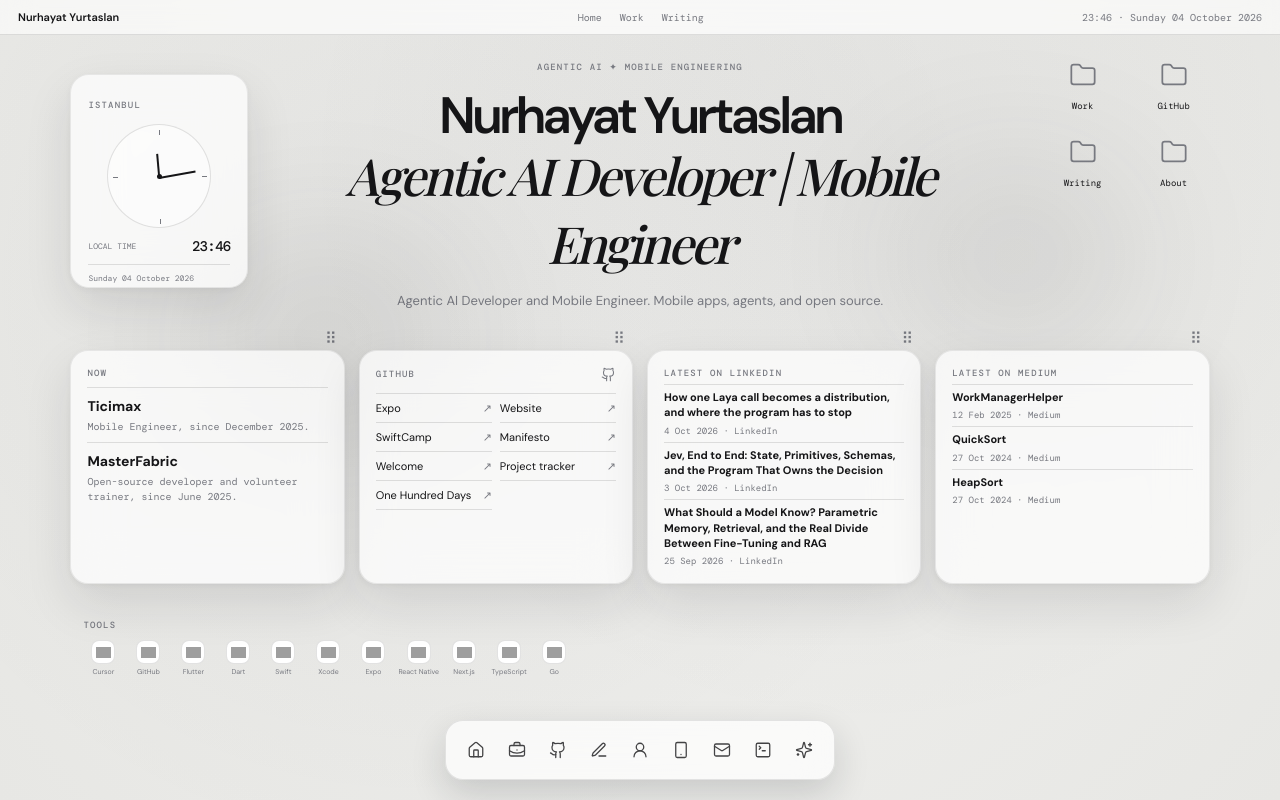
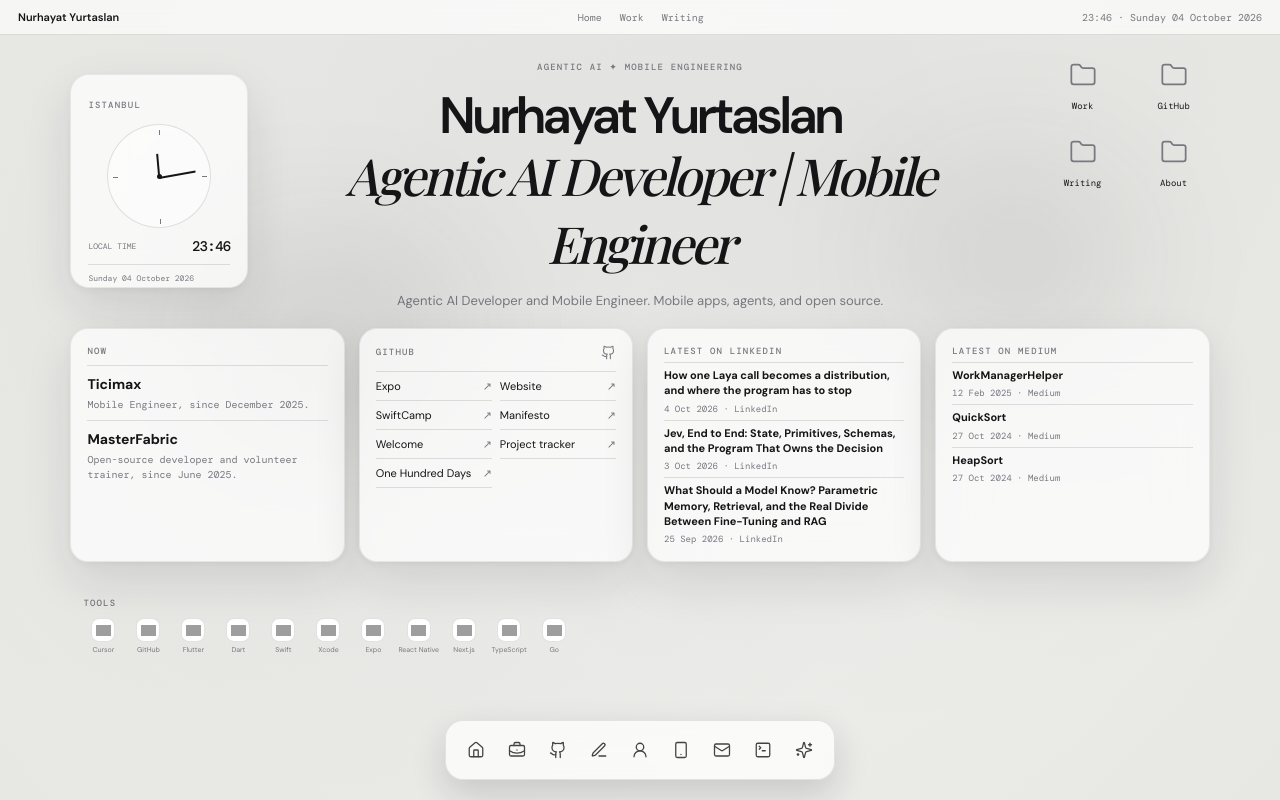
Before and after one commit to NurhayatYurtaslan/nurhayat-yurtaslan-bio, a Next.js app: page / in a window 1280 px wide. Built offline with nearby package versions, Linux system fonts and the light colour scheme; grey boxes are pictures that could not be loaded; a web font is replaced by a local one.

Commit message:
style: remove widget handles and tool shelf card

```diff
--- a/app/globals.css
+++ b/app/globals.css
@@ -49,8 +49,7 @@
 
 .home-widgets { display: grid; grid-template-columns: repeat(4, minmax(0, 1fr)); gap: 14px; align-items: stretch; }
 .home-widget-slot { display: flex; flex-direction: column; min-width: 0; touch-action: none; cursor: grab; }
-.widget-reorder-handle { align-self: flex-end; padding: 0 8px; min-height: 22px; color: var(--muted); cursor: grab; font-size: 16px; }
-.widget-reorder-handle:focus-visible { outline: 2px solid var(--type); border-radius: 4px; }
+.home-widget-slot:focus-visible { outline: 2px solid var(--type); outline-offset: 3px; border-radius: 18px; }
 .home-widget-slot.is-dragging { z-index: 5; cursor: grabbing; transition: none; }
 .home-widget-slot.is-dragging .home-widget { box-shadow: 0 24px 42px rgba(25, 28, 35, .2); }
 .home-widget { flex: 1; width: 100%; min-width: 0; min-height: 210px; padding: 16px; border-radius: 18px; }
@@ -69,7 +68,7 @@
 .story-line small { display: block; margin-top: 4px; color: var(--muted); font: 8px 'DM Mono', monospace; }
 .home-widget a:hover strong, .home-widget a:focus-visible strong { text-decoration: underline; }
 
-.tool-shelf { align-self: flex-start; width: 350px; margin-top: 0; margin-bottom: 2px; padding: 14px 16px; border-radius: 18px; }
+.tool-shelf { align-self: flex-start; width: auto; margin-top: 0; margin-bottom: 2px; padding: 8px 0; background: transparent; border: 0; box-shadow: none; backdrop-filter: none; -webkit-backdrop-filter: none; }
 .tool-grid { display: flex; flex-wrap: wrap; gap: 8px; margin-top: 11px; }
 .tool-item { display: grid; min-width: 48px; justify-items: center; gap: 4px; color: var(--muted); }
 .tool-item small { font-size: 8px; white-space: nowrap; }
@@ -134,7 +133,6 @@
 .story-line strong { display: block; white-space: normal; overflow-wrap: anywhere; }
 .role-line { display: flex; flex-wrap: wrap; column-gap: 6px; }
 .widget-links { gap: 0 8px; }
-.tool-shelf { width: auto; background: transparent; border: 0; box-shadow: none; backdrop-filter: none; padding: 8px 0; }
 .tool-grid { gap: 18px; }
 .iphone-screen, .mobile-page { background: var(--ground); color: var(--type); }
 .mobile-portfolio-content { color: var(--type); }
--- a/app/page.tsx
+++ b/app/page.tsx
@@ -107,7 +107,7 @@
 }
 
 function ToolShelf() {
-  return <section className="tool-shelf glass-card" aria-label="Tools"><span className="widget-label">TOOLS</span><div className="tool-grid">{tools.map(([name, slug]) => <div className="tool-item" key={name}><span className="tool-mark"><img src={`https://cdn.simpleicons.org/${slug}`} alt={`${name} official mark`} /></span><small>{name}</small></div>)}</div></section>;
+  return <section className="tool-shelf" aria-label="Tools"><span className="widget-label">TOOLS</span><div className="tool-grid">{tools.map(([name, slug]) => <div className="tool-item" key={name}><span className="tool-mark"><img src={`https://cdn.simpleicons.org/${slug}`} alt={`${name} official mark`} /></span><small>{name}</small></div>)}</div></section>;
 }
 
 function DesktopFolders({ openWindow }: { openWindow: (id: WindowId) => void }) {
@@ -206,14 +206,13 @@
   };
 
   return <div className="home-widgets" ref={boardRef} aria-label="Draggable home widgets">
-    {order.map((id) => <div key={id} data-widget-id={id} className={`home-widget-slot ${draggingId === id ? "is-dragging" : ""}`} onPointerDown={(event) => beginDrag(event, id)}>
-      <div className="widget-reorder-handle" role="button" tabIndex={0} aria-label={`Move ${id} widget. Use arrow keys to reorder.`} onKeyDown={(event) => {
+    {order.map((id) => <div key={id} data-widget-id={id} className={`home-widget-slot ${draggingId === id ? "is-dragging" : ""}`} role="group" tabIndex={0} aria-label={`${id} widget. Drag to reorder, or use arrow keys.`} onPointerDown={(event) => beginDrag(event, id)} onKeyDown={(event) => {
         if (event.target !== event.currentTarget) return;
         if (["ArrowLeft", "ArrowUp", "ArrowRight", "ArrowDown"].includes(event.key)) {
           event.preventDefault();
           moveWithKeyboard(id, ["ArrowLeft", "ArrowUp"].includes(event.key) ? -1 : 1);
         }
-      }}><span aria-hidden="true">⠿</span></div>
+      }}>
       {widgets.find((widget) => widget.id === id)?.content}
     </div>)}
   </div>;
```
Also changed, not shown: 1 other file (tests, documents, lock files or other folders).
